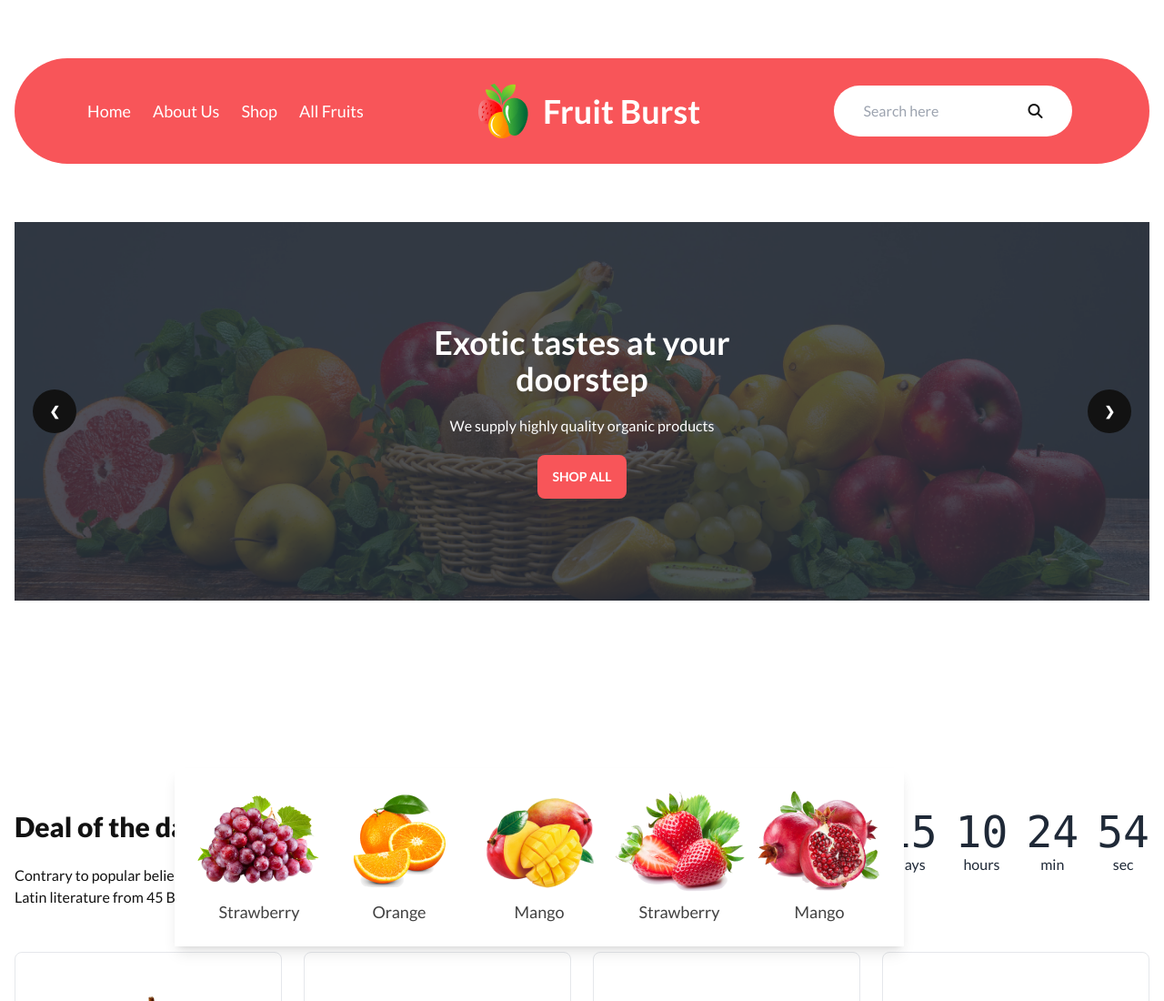
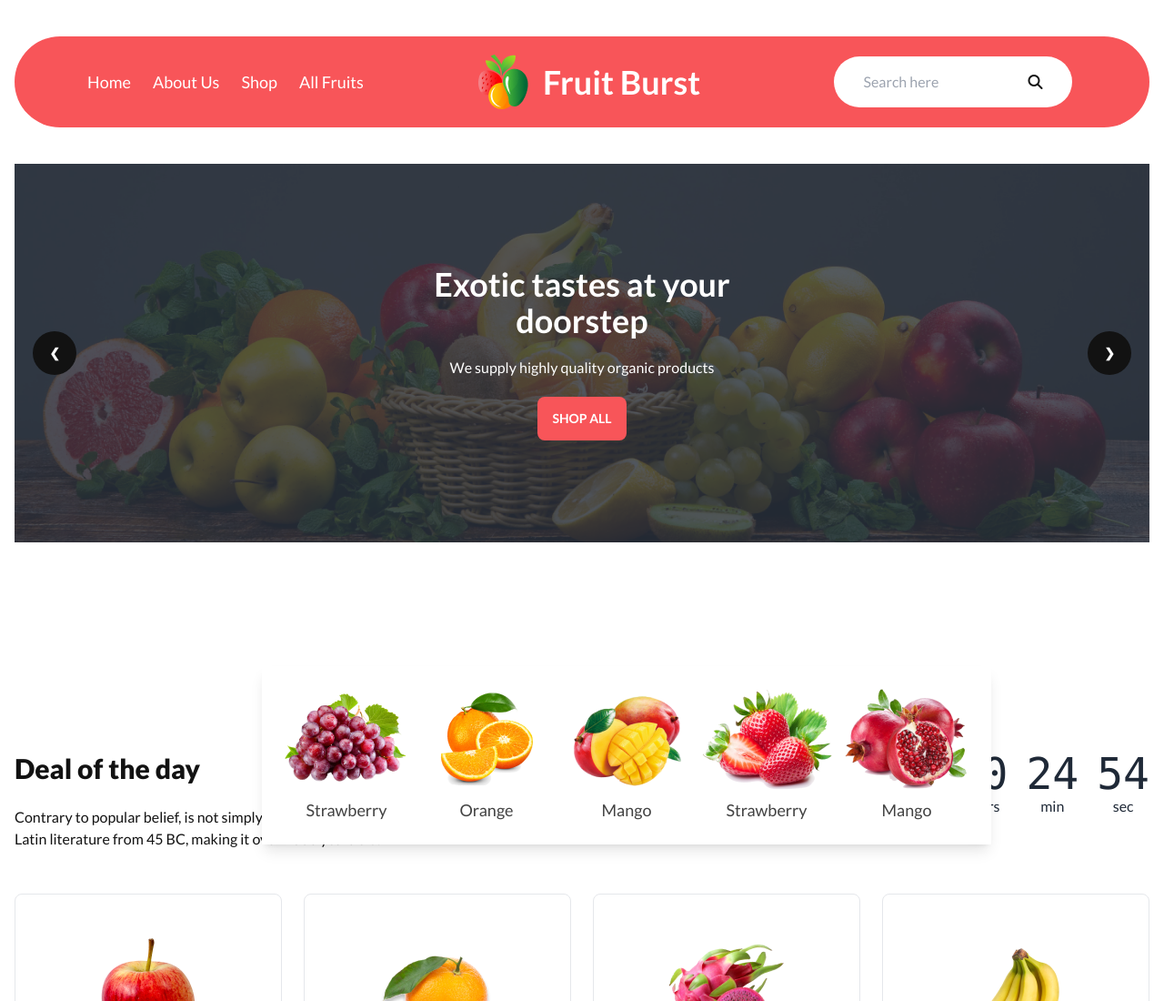
Before and after one commit to Subena-Khatun/Assignment-3-fruit-brust, a plain HTML site: page index.html in a window 1280 px wide. Shown: the top 1100 px of the page at 91% size. Drawn offline with nearby package versions, Linux system fonts and the light colour scheme; grey boxes are pictures that could not be loaded.

Commit message:
slider responsive

```diff
--- a/index.html
+++ b/index.html
@@ -17,10 +17,7 @@
               colors: {
                 clifford: '#da373d',
               }
-              backgroundImage: {
-                'meet-team': "url('./images/team.png')",
 
-            }
 
             }
           }
@@ -53,8 +50,8 @@
               </ul>
             </div>
         </div>
-        <nav class="my-16 hidden lg:block">
-            <div class="container  mx-auto  grid lg:grid-cols-3 justify-between items-center bg-[#F85559] py-7 rounded-full pl-8 px-4">
+        <nav class="my-10 hidden lg:block">
+            <div class="container  mx-auto  grid lg:grid-cols-3 justify-between items-center bg-[#F85559] py-5 rounded-full pl-8 px-4">
                 <div class="">
                     <ul class="grid grid-flow-col gap-2 text-[#ffffff] justify-center text-lg">
                         <li class="px-2"><a href="">Home</a></li>
@@ -150,7 +147,7 @@
                   </div>
             </div>
             <!-- banner bottom -->
-            <div class="max-w-6xl mx-auto shadow-lg py-6 text-center px-4 hidden absolute -bottom-60 left-48 lg:block z-10 bg-[#ffffff]">
+            <div class="max-w-6xl mx-auto shadow-lg py-6 text-center px-4 hidden absolute -bottom-32 left-72 lg:block z-10 bg-[#ffffff]">
                 <div class="grid grid-cols-1 lg:grid-cols-5  justify-center">
                     <div class="">
                         <img src="./images/fruit1.png" alt="" class="mx-auto">
@@ -177,7 +174,7 @@
         </div>
     </header>
     <!-- main -->
-    <main class="mt-48">
+    <main class="lg:mt-48">
         <!-- deal the day -->
         <div class="container mx-auto py-8 px-4 ">
             <div class="flex flex-col md:flex-row text-center lg:text-left gap-10 pb-12">
```
